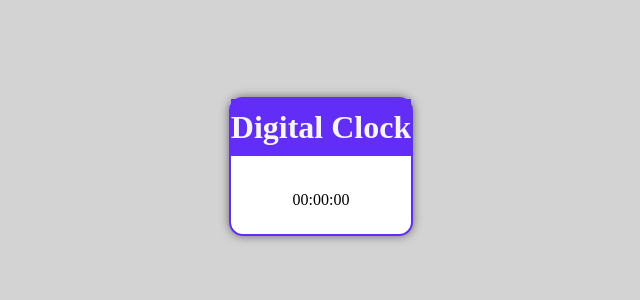
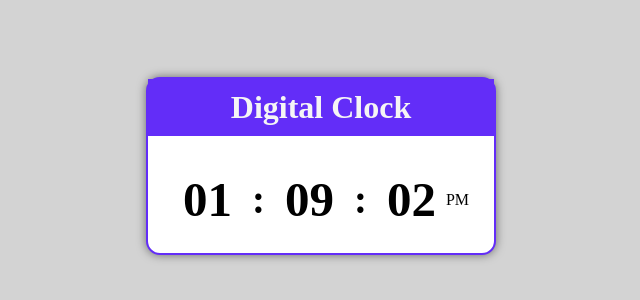
Before and after one commit to shahzadakram786/DigitalClock, a plain HTML site: page index.html in a window 1280 px wide. Shown: the part 234-534 px from the top of the page, without its empty margins (319-959 px from the left). Drawn offline with Linux system fonts and the light colour scheme.

Commit message:
functionality completed

```diff
--- a/index.html
+++ b/index.html
@@ -13,11 +13,12 @@
         <div class="card ">
             <h1>Digital Clock</h1>
             <div class="clock">
-                <span class="time-element">00</span>
+                <span id="hours" class="time-element">00</span>
                 <span class="colon-element">:</span>
-                <span class="time-element">00</span>
+                <span id="minutes" class="time-element">00</span>
                 <span class="colon-element">:</span>
-                <span class="time-element">00</span>
+                <span id="seconds" class="time-element">00</span>
+                <span id="period" class="period-element">AM</span>
             </div>
         </div>
 
--- a/js/script.js
+++ b/js/script.js
@@ -0,0 +1,25 @@
+function updateCLock() {
+    let now = new Date();
+    let hours = now.getHours();
+    let minutes = now.getMinutes();
+    let seconds = now.getSeconds();
+
+    let timePeriod = hours >= 12 ? "PM" : "AM";
+    hours = hours % 12;
+    hours = hours ? hours : 12;
+
+    hours = hours < 10 ? "0" + hours : hours;
+    minutes = minutes < 10 ? "0" + minutes : minutes;
+    seconds = seconds < 10 ? "0" + seconds : seconds;
+
+    const hoursElement = document.getElementById("hours");
+    const minutesElement = document.getElementById("minutes");
+    const secondsElement = document.getElementById("seconds");
+    const timePeriodElement = document.getElementById("period");
+
+    hoursElement.textContent = hours;
+    minutesElement.textContent = minutes;
+    secondsElement.textContent = seconds;
+    timePeriodElement.textContent = timePeriod;
+}
+setInterval(updateCLock, 1000);
--- a/style/style.css
+++ b/style/style.css
@@ -11,6 +11,7 @@ body {
     flex-direction: column;
     background-color: #D3D3D3;
     height: 100vh;
+    min-height: auto;
 }
 
 h1 {
@@ -31,6 +32,7 @@ h1 {
     box-shadow: 0px 0px 10px rgba(0, 0, 0, 0.5);
     border: 2px solid #632df8;
     max-width: 400px;
+    min-height: auto;
 }
 
 .clock {
@@ -39,3 +41,17 @@ h1 {
     align-items: center;
     justify-content: center;
 }
+
+.time-element {
+    font-size: 49px;
+    font-weight: bold;
+    color: black;
+    margin: 0px 10px;
+}
+
+.colon-element {
+    font-size: 39px;
+    font-weight: bold;
+    color: black;
+    margin: 0px 10px;
+}
```
